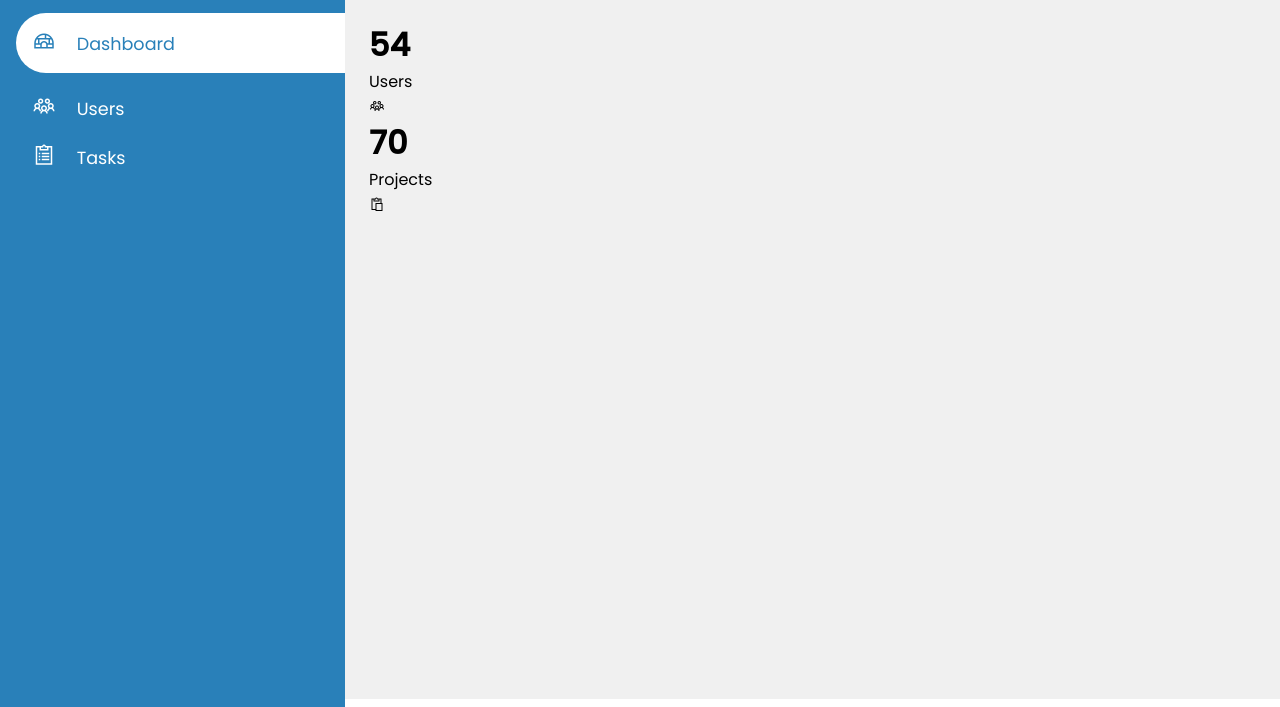
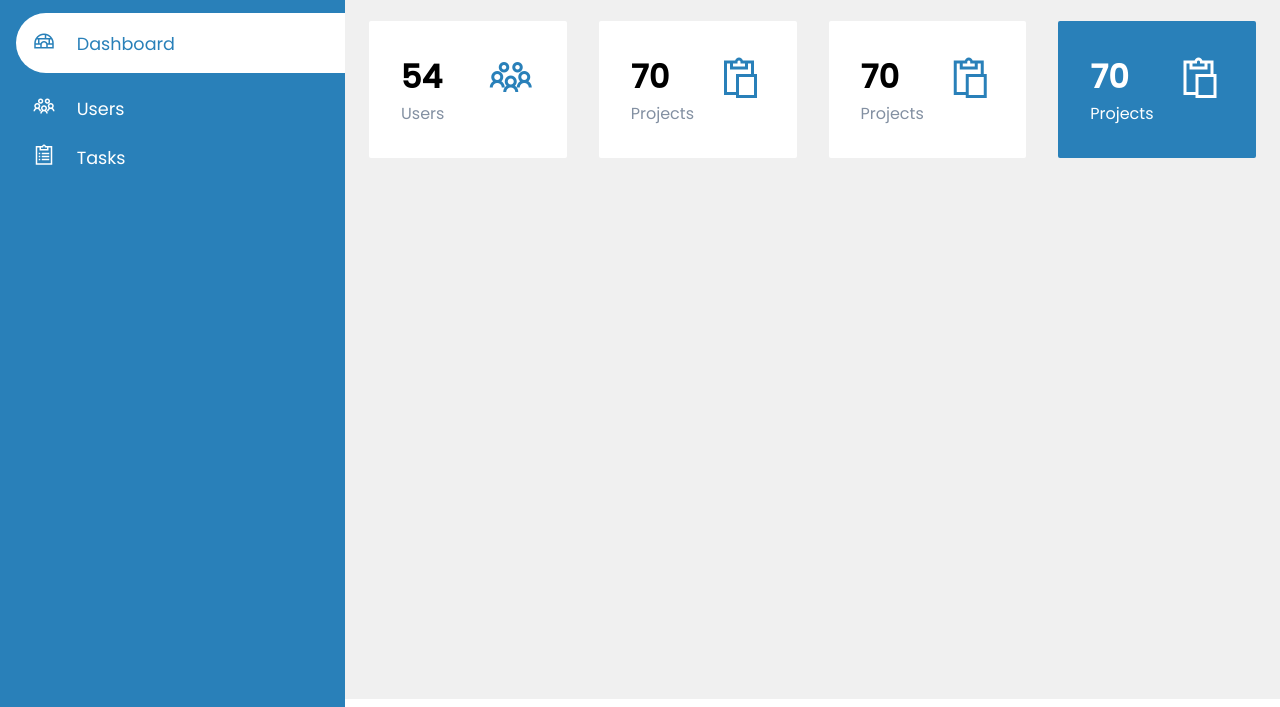
Before and after one commit to mmal73/basic-dashboard, a plain HTML site: page index.html in a window 1280 px wide. Shown: the part 93-800 px from the top of the page. Drawn offline with nearby package versions, Linux system fonts and the light colour scheme.

Commit message:
feat: info-cards

```diff
--- a/css/style.css
+++ b/css/style.css
@@ -62,18 +62,19 @@
 /* End Sidebar */
 
 /* Main Content */
+/* Header */
 .content{
     margin-left: 345px;
 }
 .content header{
+    box-shadow: 2px 2px 5px rgba( 0, 0, 0, .2 );
     display: flex;
     justify-content: space-between;
+    left: 345px;
     padding: 1rem 1.5rem;
-    box-shadow: 2px 2px 5px rgba( 0, 0, 0, .2 );
     position: fixed;
-    left: 345px;
+    top: 0;
     width: calc( 100% - 345px );
-    top: 0;
     z-index: 10;
 }
 .content header h2{
@@ -103,21 +104,53 @@
     padding: .5rem;
 }
 .user-wrapper{
+    align-items: center;
     display: flex;
-    align-items: center;
 }
 .user-wrapper img{
     border-radius: 50%;
     margin-right: 1rem;
 }
 .user-wrapper small{
+    color: var(--grey);
     display: inline-block;
+}
+.content main{
+    background: #f0f0f0;
+    margin-top: 82px;
+    min-height: calc( 100vh - 90px );
+    padding: 2rem 1.5rem;
+}
+/* End Header */
+
+/* Cards */
+.dashboard-cards{
+    display: grid;
+    grid-gap: 2rem;
+    grid-template-columns: repeat( 4, 1fr);
+}
+.card{
+    background: #ffffff;
+    border-radius: 2px;
+    display: flex;
+    justify-content: space-between;
+    padding: 2rem;
+}
+.card div:first-child span{
     color: var(--grey);
 }
-.content main{
-    margin-top: 82px;
-    padding: 2rem 1.5rem;
-    background: #f0f0f0;
-    min-height: calc( 100vh - 90px );
+.card div:last-child span{
+    color: var(--primary);
+    font-size: 3rem;
 }
+.card:last-child{
+    background: var(--primary);
+}
+.card:last-child h1,
+.card:last-child div:first-child span,
+.card:last-child div:last-child span{
+    color: #ffffff;
+}
+/* End Cards */
+
 /* End Main Content */
--- a/index.html
+++ b/index.html
@@ -78,6 +78,24 @@
                         <span class="las la-clipboard"></span>
                     </div>
                 </div>
+                <div class="card">
+                    <div>
+                        <h1>70</h1>
+                        <span>Projects</span>
+                    </div>
+                    <div>
+                        <span class="las la-clipboard"></span>
+                    </div>
+                </div>
+                <div class="card">
+                    <div>
+                        <h1>70</h1>
+                        <span>Projects</span>
+                    </div>
+                    <div>
+                        <span class="las la-clipboard"></span>
+                    </div>
+                </div>
             </div>
         </main>
     </div>
```
